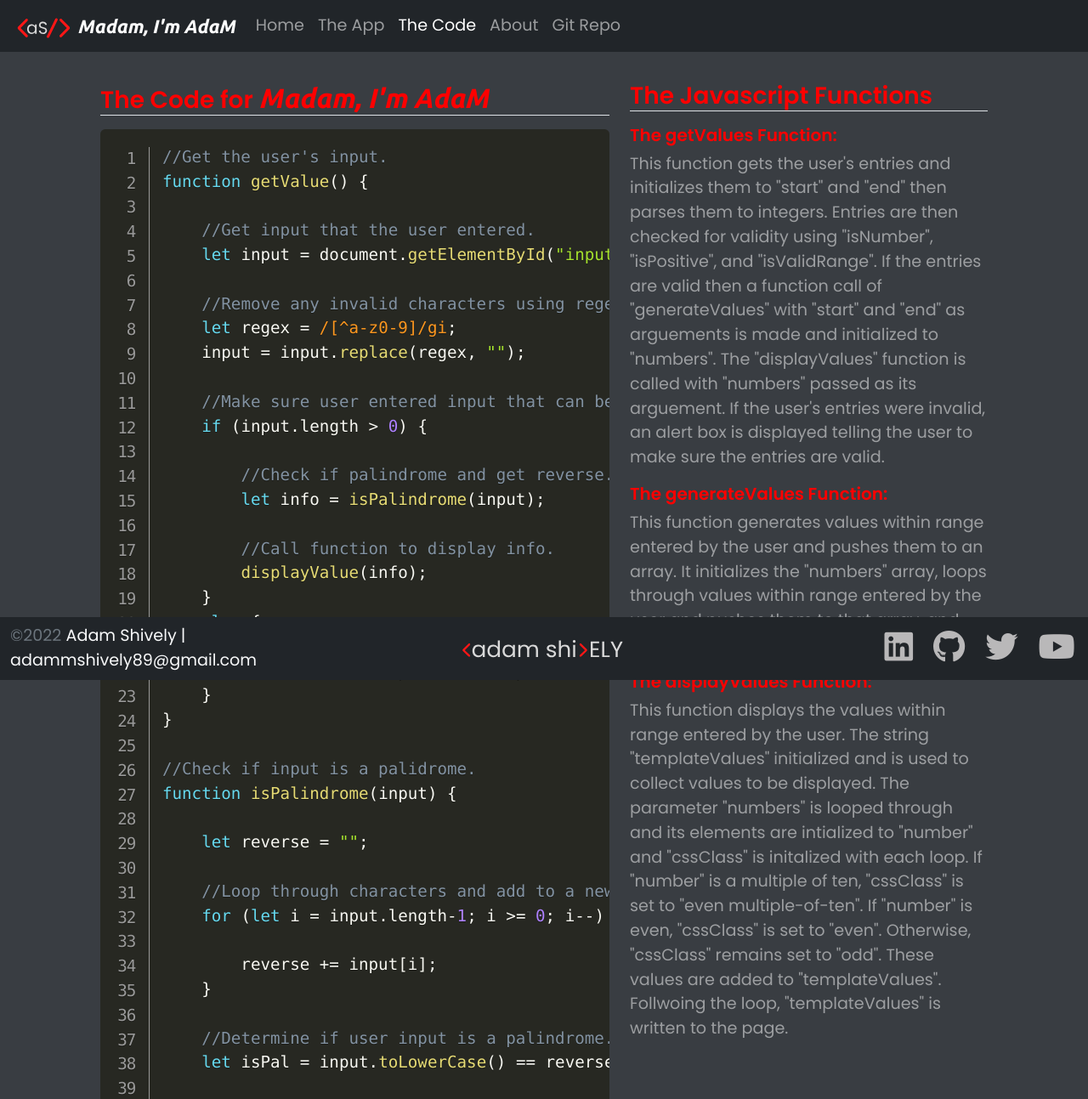
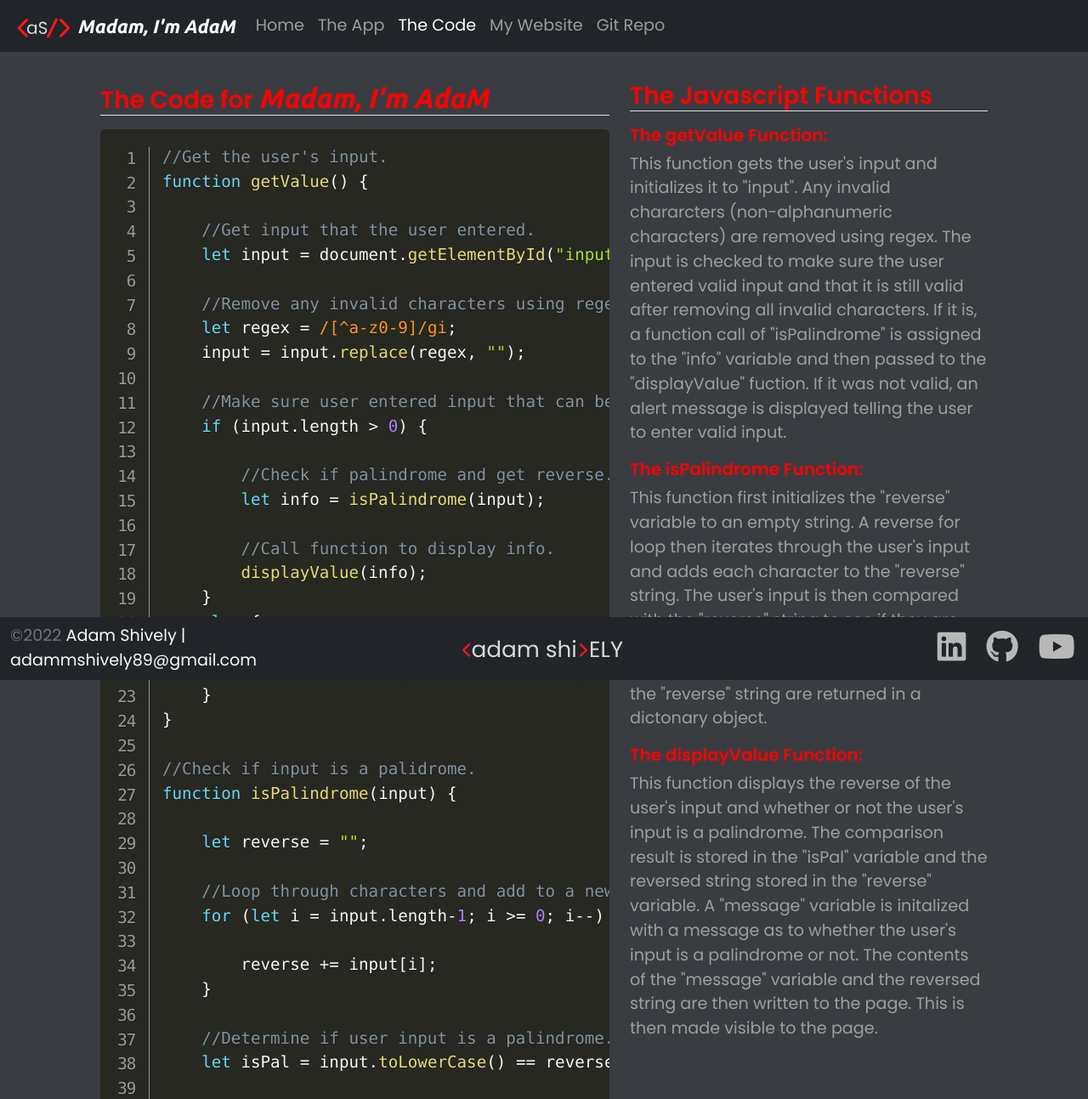
Before and after one commit to AdamShively/palindrome, a plain HTML site: page code.html in a window 1280 px wide. Shown: the top 1293 px of the page at 85% size. Drawn offline with nearby package versions, Linux system fonts and the light colour scheme.

Commit message:
app description updated, links updated

```diff
--- a/code.html
+++ b/code.html
@@ -41,10 +41,10 @@
                         <a class="nav-link active" aria-current="page" href="/code.html">The Code</a>
                     </li>
                     <li class="nav-item">
-                        <a class="nav-link" target="_blank" href="/adamshively.netlify.app">About</a>
+                        <a class="nav-link" target="_blank" href="https://adamshively.netlify.app/">My Website</a>
                     </li>
                     <li class="nav-item">
-                        <a class="nav-link" target="_blank" href="/github.com/adamshively">Git Repo</a>
+                        <a class="nav-link" target="_blank" href="https://github.com/AdamShively/palindrome">Git Repo</a>
                     </li>
                 </ul>
             </div>
@@ -78,7 +78,7 @@
                             }
                             else {
                                 //Show the alert box.
-                                alert("Please input a word, phrase, or sequence to check.");
+                                alert("Please input a valid word, phrase, or sequence to check.");
                             }
                         }
 
@@ -123,30 +123,30 @@
                 </div>
                 <div class="col-lg-5">
                     <h3 class="border-1 border-bottom mb-3">The Javascript Functions</h3>
-                    <h5 >The getValues Function:</h5>
-                    <p> This function gets the user's entries and initializes them to "start"
-                        and "end" then parses them to integers. Entries are then checked for validity
-                        using "isNumber", "isPositive", and "isValidRange". If the entries are valid
-                        then a function call of "generateValues" with "start" and "end" as arguements
-                        is made and initialized to "numbers". The "displayValues" function is called with
-                        "numbers" passed as its arguement. If the user's entries were invalid, an alert
-                        box is displayed telling the user to make sure the entries are valid.
+                    <h5 >The getValue Function:</h5>
+                    <p> This function gets the user's input and initializes it to "input". Any
+                        invalid chararcters (non-alphanumeric characters) are removed using regex.
+                        The input is checked to make sure the user entered valid input and that
+                        it is still valid after removing all invalid characters. If it is, a function
+                        call of "isPalindrome" is assigned to the "info" variable and then passed to
+                        the "displayValue" fuction. If it was not valid, an alert message is displayed
+                        telling the user to enter valid input.
                     </p>
-                    <h5 >The generateValues Function:</h5>
-                    <p>This function generates values within range entered by the user and
-                        pushes them to an array. It initializes the "numbers" array, loops through values
-                        within range entered by the user and pushes them to that array, and
-                        then returns that array.
+                    <h5 >The isPalindrome Function:</h5>
+                    <p>This function first initializes the "reverse" variable to an empty string. A reverse
+                        for loop then iterates through the user's input and adds each character to the
+                        "reverse" string. The user's input is then compared with the "reverse" string
+                        to see if they are equal. The comparison result is stored in the "isPal" variable.
+                        The "isPal" variable and the "reverse" string are returned in a dictonary object.
                     </p>
-                    <h5 >The displayValues Function:</h5>
-                    <p>This function displays the values within range entered by the user. The string
-                        "templateValues" initialized and is used to collect values to be displayed.
-                        The parameter "numbers" is looped through and its elements are intialized
-                        to "number" and "cssClass" is initalized with each loop. If "number" is a
-                        multiple of ten, "cssClass" is set to "even multiple-of-ten". If "number"
-                        is even, "cssClass" is set to "even". Otherwise, "cssClass" remains set to "odd".
-                        These values are added to "templateValues". Follwoing the loop, "templateValues"
-                        is written to the page.
+                    <h5 >The displayValue Function:</h5>
+                    <p>This function displays the reverse of the user's input and whether or not
+                        the user's input is a palindrome. The comparison result is stored in the
+                        "isPal" variable and the reversed string stored in the "reverse" variable.
+                        A "message" variable is initalized with a message as to whether the user's
+                        input is a palindrome or not. The contents of the "message" variable and
+                        the reversed string are then written to the page. This is then made visible
+                        to the page.
                     </p>
                 </div>
             </div>
@@ -165,13 +165,11 @@
                 </div>
                 <div class="col d-flex align-items-center justify-content-start justify-content-lg-end">
                     <div class="row ps-1">
-                        <div class="col social"><a href="#" target="_blank"><i class="fab fa-linkedin fa-2x"></i></a>
+                        <div class="col social"><a href="https://www.linkedin.com/in/adam-shively-42162a239/" target="_blank"><i class="fab fa-linkedin fa-2x"></i></a>
                         </div>
-                        <div class="col social"><a href="#" target="_blank"><i class="fab fa-github fa-2x"></i></a>
+                        <div class="col social"><a href="https://github.com/AdamShively" target="_blank"><i class="fab fa-github fa-2x"></i></a>
                         </div>
-                        <div class="col social"><a href="#" target="_blank"><i class="fab fa-twitter fa-2x"></i></a>
-                        </div>
-                        <div class="col social"><a href="#" target="_blank"><i class="fab fa-youtube fa-2x"></i></a>
+                        <div class="col social"><a href="https://www.youtube.com/channel/UCoyDVmowhwAFrvyqU6p4w3w" target="_blank"><i class="fab fa-youtube fa-2x"></i></a>
                         </div>
                     </div>
                 </div>
--- a/js/site.js
+++ b/js/site.js
@@ -19,7 +19,7 @@ function getValue() {
     }
     else {
         //Show the alert box.
-        alert("Please input a word, phrase, or sequence to check.");
+        alert("Please input a valid word, phrase, or sequence to check.");
     }
 }
 
```
Also changed, not shown: app.html (+5 -7 lines), index.html (+5 -7 lines).
